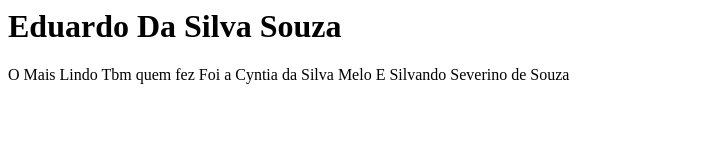
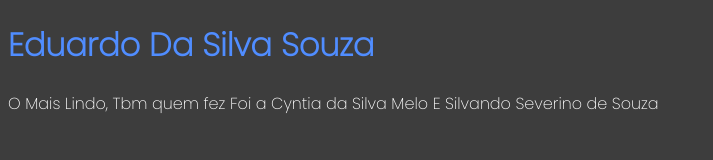
Before and after one commit to EduardoSilvaZ/Eduardo, a plain HTML site: page index.html in a window 1280 px wide. Shown: the whole page, without its empty margins (0-713 px from the left). Drawn offline with Linux system fonts and the light colour scheme.

Commit message:
Add files via upload

```diff
--- /dev/null
+++ b/css/style.css
@@ -0,0 +1,15 @@
+@import url('https://fonts.googleapis.com/css2?family=Poppins:wght@200&display=swap');
+
+body {
+    background-color: rgb(61, 61, 61);
+}
+
+h1 {
+    color: rgb(80, 141, 255);
+    font-family: 'Poppins', sans-serif;
+}
+
+p {
+    color: rgb(255, 255, 255);
+    font-family: 'Poppins', sans-serif;
+}
--- a/index.html
+++ b/index.html
@@ -1,7 +1,20 @@
+<!DOCTYPE html>
+<html lang="en">
+
 <head>
-<title>Eduardo Mais Lindo</title>
+    <meta charset="UTF-8">
+    <meta http-equiv="X-UA-Compatible" content="IE=edge">
+    <meta name="viewport" content="width=device-width, initial-scale=1.0">
+    <link rel="stylesheet" href="css/style.css">
+    <title>Eduardo</title>
 </head>
 
-<h1>Eduardo Da Silva Souza</h1>
+<body>
 
-<p>O Mais Lindo Tbm quem fez Foi a Cyntia da Silva Melo E Silvando Severino de Souza</p>
+    <h1>Eduardo Da Silva Souza</h1>
+
+    <p>O Mais Lindo, Tbm quem fez Foi a Cyntia da Silva Melo E Silvando Severino de Souza</p>
+
+</body>
+
+</html>
```
